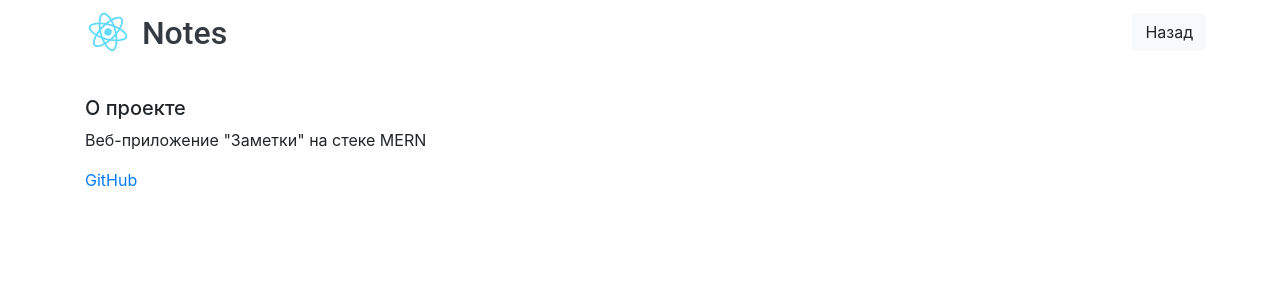
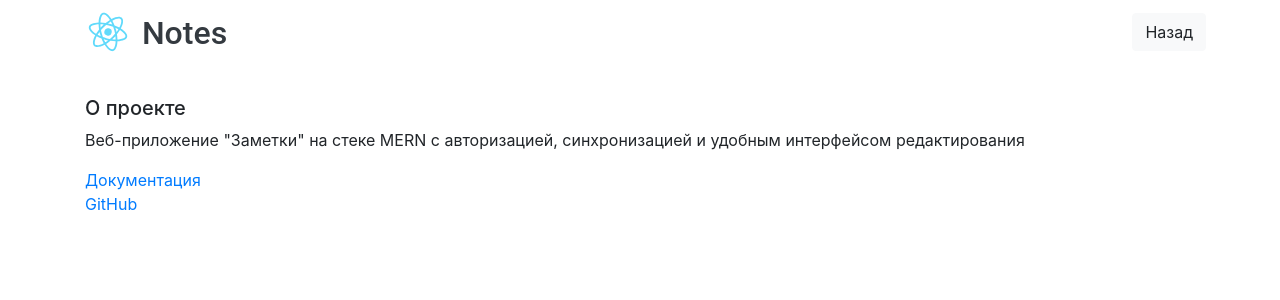
Before and after one commit to maxchistt/react-notes, a React (Create React App) app in the folder client/: page /about in a window 1280 px wide. Shown: the top 300 px of the page. Built offline with nearby package versions, Linux system fonts and the light colour scheme; what react-sizeme, react-stack-grid would draw is missing.

Commit message:
doc update

```diff
--- a/client/src/Pages/AboutPage.js
+++ b/client/src/Pages/AboutPage.js
@@ -31,8 +31,12 @@ function AboutPage() {
             <div className="p-1 py-3 my-3" >
                 <section className="container">
                     <h5>О проекте</h5>
-                    <p>Веб-приложение "Заметки" на стеке MERN</p>
-                    <a href="https://github.com/maxchistt/react-notes" target="blank">GitHub</a>
+                    <p>Веб-приложение "Заметки" на стеке MERN с авторизацией, синхронизацией и удобным интерфейсом редактирования</p>
+                    <p>
+                        <a href="http://react-notes-docs.std-1033.ist.mospolytech.ru" target="blank">Документация</a>
+                        <br />
+                        <a href="https://github.com/maxchistt/react-notes" target="blank">GitHub</a>
+                    </p>
                 </section>
             </div>
         </div>
--- a/package.json
+++ b/package.json
@@ -29,9 +29,8 @@
     "mongo-ubuntu:full-setup": "npm run mongo-ubuntu:update && npm run mongo-ubuntu:prepare && npm run mongo-ubuntu:setup",
     "mongo-ubuntu:start": "(cd mongo/Ubuntu && ./mongo_ubuntu_install.sh)",
     "mongo-windows:start": "(cd mongo/Windows && start mongo_win_install.bat)",
-    "doc:generate": "jsdoc -c jsdoc.json",
-    "doc:open": "start docs/index.html",
-    "doc": "npm run doc:generate && npm run doc:open"
+    "doc": "jsdoc -c jsdoc.json",
+    "doc:open": "start ../react-notes-docs/index.html"
   },
   "repository": {
     "type": "git",
```
Also changed, not shown: 2 other files (tests, documents, lock files or other folders).
